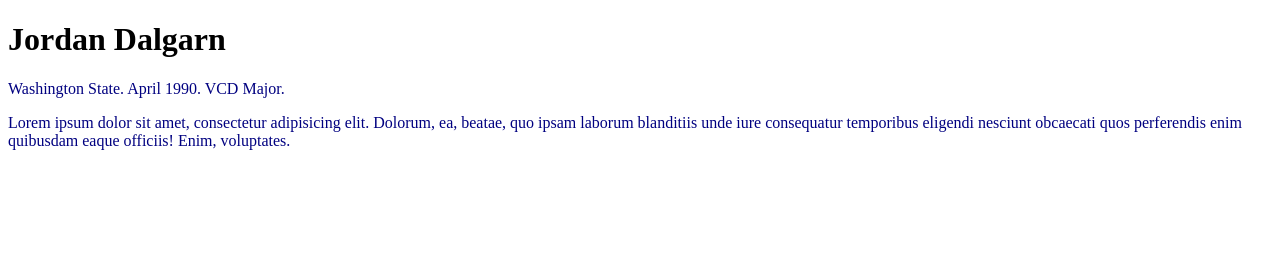
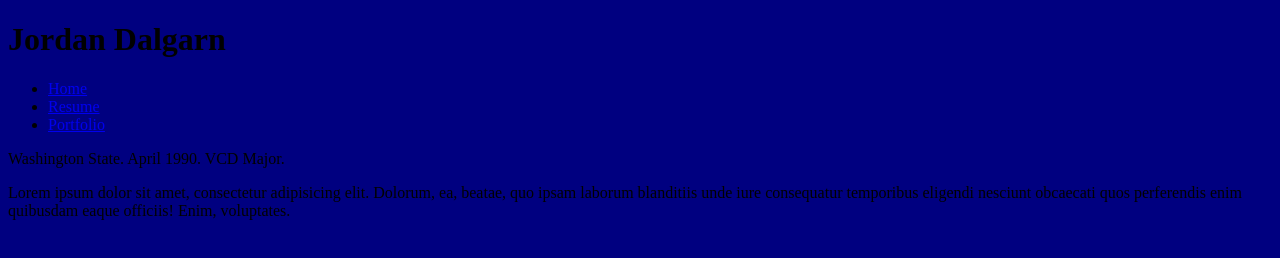
Before and after one commit to jdalgarn/p1-about-me, a plain HTML site: page index.html in a window 1280 px wide. Drawn offline with Linux system fonts and the light colour scheme.

Commit message:
Added Portfolio and Resume
Sweet!

```diff
--- a/css/styles.css
+++ b/css/styles.css
@@ -0,0 +1,3 @@
+body {
+	background:navy;
+}
--- a/index.html
+++ b/index.html
@@ -4,17 +4,20 @@
 	<meta charset="UTF-8">
 	<title>Jordan Dalgarn</title>
 
-	<style>
-
-		p { color : navy;}
-
-	</style>
-
+	<link rel="stylesheet" href="css/styles.css">
 
 </head>
 <body>
 
 	<h1>Jordan Dalgarn</h1>
+
+	<nav>
+		<ul>
+			<li><a href="index.html">Home</a></li>
+			<li><a href="resume.html">Resume</a></li>
+			<li><a href="portfolio.html">Portfolio</a></li>
+		</ul>
+	</nav>
 
 	<p>Washington State. April 1990. VCD Major.</p>
 
```
Also changed, not shown: portfolio.html (added, +12 -0 lines), resume.html (added, +12 -0 lines).
